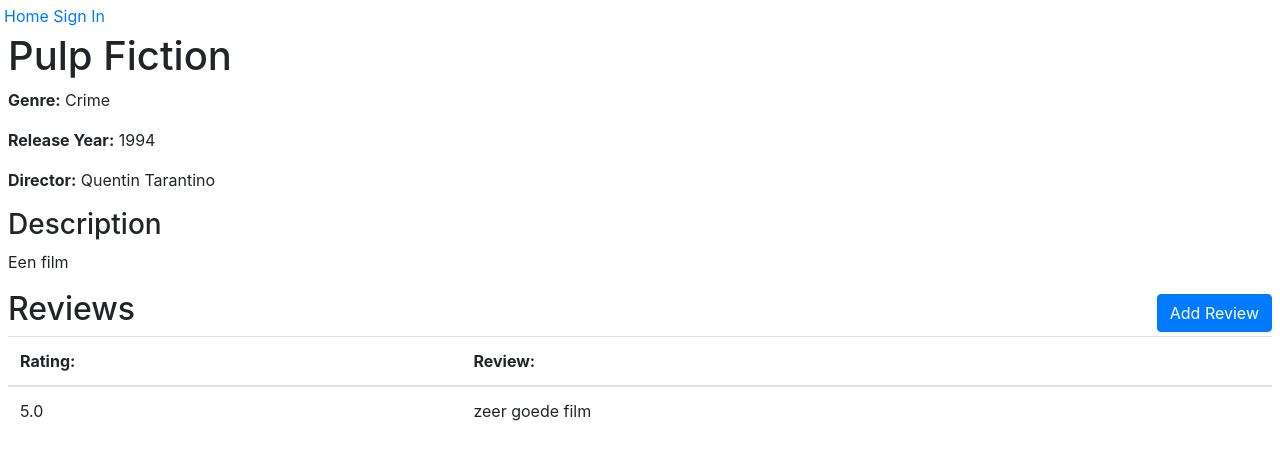
After one commit to 5D-ICW/videotheek, a Flask app: page /2 in a window 1280 px wide. The commit adds this page. Shown: the top 460 px of the page. Run offline with Flask 3, Linux system fonts and the light colour scheme; data comes from the database, SQL or seed files in the repository; both versions use the stored data as it was after the commit; style sheets or scripts are compiled from the project's sources; some libraries are stand-ins or nearby versions.

Commit message:
Add review system

```diff
--- a/app.py
+++ b/app.py
@@ -1,6 +1,6 @@
 import sqlite3
 
-from flask import Flask, render_template, request, url_for, redirect, abort, session
+from flask import Flask, render_template, request, url_for, redirect, abort, session, flash
 from werkzeug.security import generate_password_hash, check_password_hash
 
 
@@ -151,7 +151,7 @@
         conn.close()
         return redirect(url_for('panel'))
 
-    return render_template('create-user.html')
+    return render_template('create_user.html')
 
 @app.route('/panel/delete', methods=['GET', 'POST'])
 def delete_user():
@@ -175,7 +175,7 @@
         conn.close()
         return redirect(url_for('panel'))
 
-    return render_template('delete-user.html')
+    return render_template('delete_user.html')
 
 @app.route('/panel/add', methods=['GET', 'POST'])
 def add_movie():
@@ -216,5 +216,42 @@
     conn.close()
     return render_template('search.html', posts=films)
 
+@app.route('/<int:film_id>/review', methods=('GET', 'POST'))
+def review(film_id):
+    if request.method == 'POST':
+        rating = request.form['rating']
+        recensie = request.form['recensie']
+
+        conn = get_db_connection()
+        film = conn.execute('SELECT * FROM reviews WHERE klant_id = ? AND film_id = ?', (session["user_id"], film_id)).fetchone()
+
+        if film:
+            film = conn.execute('SELECT * FROM films WHERE films.film_id = ?',
+                                (film_id,)).fetchone()
+            conn.close()
+
+            return render_template('reviews.html', film=film, error="Error: You already wrote a review for this movie")
+
+        conn.execute('INSERT INTO reviews (klant_id, film_id, rating, recensie) VALUES (?, ?, ?, ?)',(session["user_id"], film_id, rating, recensie))
+        conn.commit()
+        conn.close()
+        return redirect(url_for('get_info', film_id=film_id))
+
+    conn = get_db_connection()
+    film = conn.execute('SELECT * FROM films WHERE films.film_id = ?',
+                        (film_id,)).fetchone()
+    conn.close()
+
+    return render_template('reviews.html', film=film)
+
+@app.route('/<int:film_id>')
+def get_info(film_id):
+    conn = get_db_connection()
+    reviews = conn.execute('SELECT * FROM reviews WHERE film_id = ?', (film_id,)).fetchall()
+    film = conn.execute('SELECT * FROM films WHERE films.film_id = ?',
+                        (film_id,)).fetchone()
+    conn.close()
+    return render_template('film_info.html', film=film, reviews=reviews)
+
 if __name__ == '__main__':
     app.run()
--- /dev/null
+++ b/templates/film_info.html
@@ -0,0 +1,41 @@
+{% extends 'base.html' %}
+
+{% block title %}{{ film['titel'] }} - Film Details{% endblock %}
+
+{% block content %}
+    <div class="mx-2">
+        <h1>{{ film['titel'] }}</h1>
+        <p><strong>Genre:</strong> {{ film['genre'] }}</p>
+        <p><strong>Release Year:</strong> {{ film['releasejaar'] }}</p>
+        <p><strong>Director:</strong> {{ film['regisseur'] }}</p>
+        <h3>Description</h3>
+        <p>{{ film['beschrijving'] }}</p>
+
+        <div class="flex flex-row items-center justify-content-between">
+            <h2>Reviews</h2>
+            <a href="{{ url_for('review', film_id=film['film_id']) }}" class="btn btn-primary">Add Review</a>
+        </div>
+        <table class="table">
+            <thead>
+            <tr>
+                <th>Rating:</th>
+                <th>Review:</th>
+            </tr>
+            </thead>
+            <tbody>
+            {% if reviews %}
+                {% for review in reviews %}
+                    <tr>
+                        <td>{{ review['rating'] }}</td>
+                        <td>{{ review['recensie'] }}</td>
+                    </tr>
+                {% endfor %}
+            {% else %}
+                <tr>
+                    <td colspan="2">No reviews available for this film.</td>
+                </tr>
+            {% endif %}
+            </tbody>
+        </table>
+    </div>
+{% endblock %}
--- a/templates/movies.html
+++ b/templates/movies.html
@@ -16,7 +16,7 @@
         </div>
     </div>
     {% for film in films %}
-        <h2>{{ film['titel'] }}</h2>
+        <h2><a href="{{ url_for("get_info", film_id=film['film_id']) }}">{{ film['titel'] }}</a></h2>
 
         <div class="flex flex-row justify-content-between items-center">
             <div>
```
Also changed, not shown: templates/reviews.html (added, +22 -0 lines), identifier.sqlite, templates/create_user.html (renamed from templates/create-user.html), templates/delete_user.html (renamed from templates/delete-user.html).
